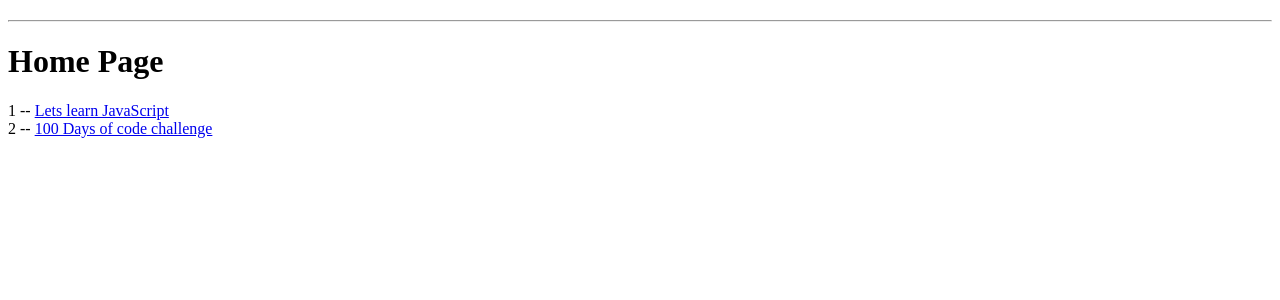
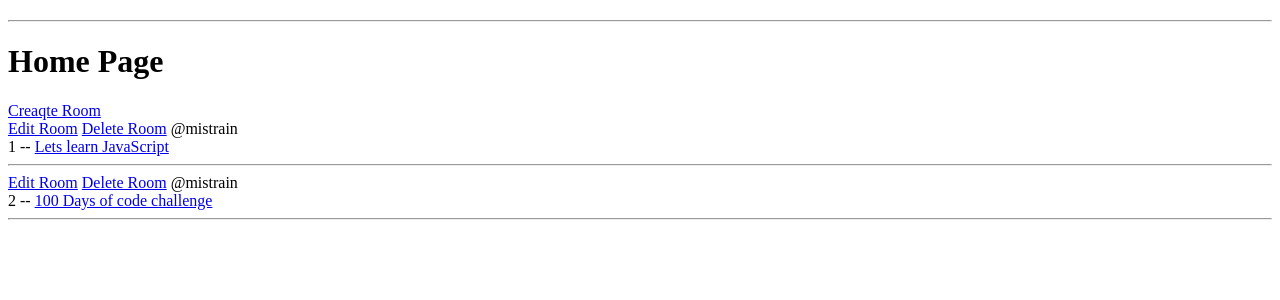
Before and after one commit to mistrs2p/studybud, a Django app: page / in a window 1280 px wide. Shown: the part 47-347 px from the top of the page. Run offline with Django 4.2, Linux system fonts and the light colour scheme; data comes from the database, SQL or seed files in the repository; both versions use the stored data as it was after the commit.

Commit message:
02.07.39

```diff
--- a/base/models.py
+++ b/base/models.py
@@ -17,6 +17,9 @@ class Room(models.Model):
     updated = models.DateTimeField(auto_now=True)
     created = models.DateTimeField(auto_now_add=True)
 
+    class Meta:
+        # dash is for invert
+        ordering = ['-updated', '-created']
     def __str__(self):
         return self.name
 
--- a/base/templates/base/home.html
+++ b/base/templates/base/home.html
@@ -1,13 +1,17 @@
-
-{% extends 'main.html' %}
-
-{% block content %}
+{% extends 'main.html' %} {% block content %}
 <h1>Home Page</h1>
 <div>
-    <div>
-        {% for room in rooms %}
-            <div>{{room.id}} -- <a href="{% url 'room' room.id %}"> {{room.name}}</a></div>
-        {% endfor %}
-    </div>
+  <a href="{% url 'create-room' %}">Creaqte Room</a>
+  <div>
+    {% for room in rooms %}
+    <a href="{% url 'update-room' room.id %}">Edit Room</a>
+    <a href="{% url 'delete-room' room.id %}">Delete Room</a>
+    <span>@{{room.host.username}}</span>
+    <div>{{room.id}} -- <a href="{% url 'room' room.id %}"> {{room.name}}</a></div>
+    {% comment %} <small>{{room.topic.name}}</small> {% endcomment %}
+    {% comment %} {{room.description}} {% endcomment %}
+    <hr />
+    {% endfor %}
+  </div>
 </div>
 {% endblock content %}
--- a/base/urls.py
+++ b/base/urls.py
@@ -4,4 +4,7 @@ from . import views
 urlpatterns = [
     path('', views.home, name="home"),
     path('room/<str:pk>/', views.room, name="room"),
+    path('create-room/', views.createRoom, name="create-room"),
+    path('update-room/<str:pk>', views.updateRoom, name="update-room"),
+    path('delete-room/<str:pk>', views.deleteRoom, name="delete-room"),
 ]
--- a/base/views.py
+++ b/base/views.py
@@ -1,6 +1,9 @@
-from django.shortcuts import render
+from django.shortcuts import render, redirect
 from django.http import HttpResponse
 from .models import Room
+from .forms import RoomForm
+
+
 rooms = [
     {'id': 1, 'name': 'Lets learn Python'},
     {'id': 2, 'name': 'Design with me'},
@@ -23,3 +26,36 @@ def room(request, pk):
     context = {'room': room}
     # return HttpResponse('Room Page')
     return render(request, 'base/room.html', context)
+
+def createRoom(request):
+    form = RoomForm()
+    if request.method == 'POST':
+        form = RoomForm(request.POST)
+        if form.is_valid():
+            form.save()
+            return redirect('home')
+        print(RoomForm(request.POST))
+    context = {'form': form}
+    return render(request, 'base/room_form.html', context)
+
+def updateRoom(request, pk):
+    room = Room.objects.get(id=pk)
+    form = RoomForm(instance=room)
+    if request.method == 'POST':
+        form = RoomForm(request.POST, instance=room)
+        if form.is_valid():
+            form.save()
+            return redirect('home')
+    #     print(RoomForm(request.POST))
+    context = {'form': form}
+    return render(request, 'base/room_form.html', context)
+
+def deleteRoom(request, pk):
+    room = Room.objects.get(id=pk)
+    form = RoomForm(instance=room)
+    if request.method == 'POST':
+        room.delete()
+        return redirect('home')
+    #     print(RoomForm(request.POST))
+    context = {'form': form}
+    return render(request, 'base/delete.html', {'obj': room})
```
Also changed, not shown: base/forms.py (added, +7 -0 lines), base/templates/base/delete.html (added, +10 -0 lines), base/templates/base/room_form.html (added, +11 -0 lines), db.sqlite3.
